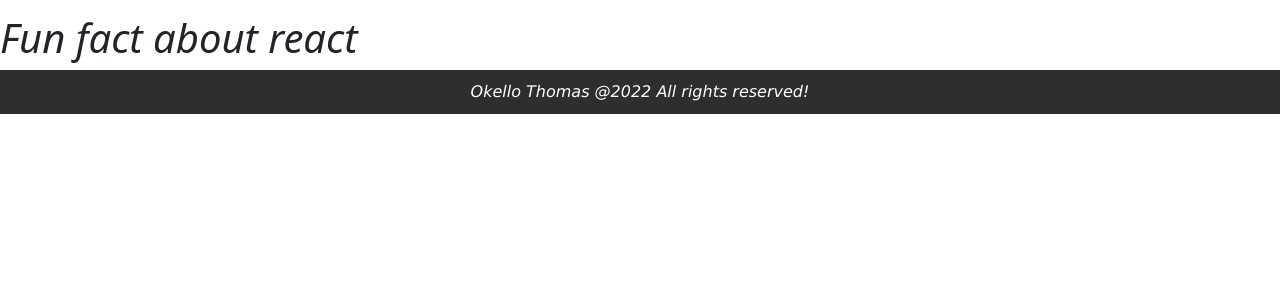
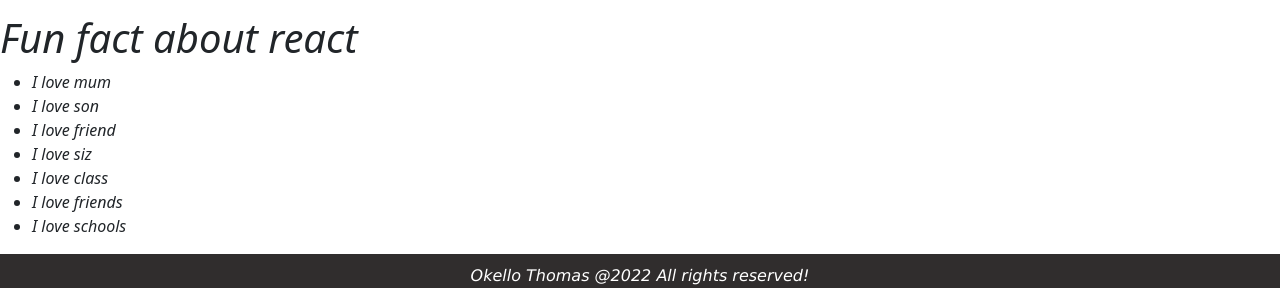
Before and after one commit to Okellothomas/React-Intermediate, a React (Create React App) app: page / in a window 1280 px wide. Shown: the part 765-1053 px from the top of the page. Before the commit the page ends 895 px from the top, so only its background shows below. Built offline with nearby package versions, Linux system fonts and the light colour scheme.

Commit message:
complete the header section

```diff
--- a/src/components/body.js
+++ b/src/components/body.js
@@ -7,6 +7,15 @@ export default function Body() {
             <img src="../images/skate.jpg" />
             <hr />
             <h1>Fun fact about react</h1>
+            <ul>
+                <li>I love mum</li>
+                <li>I love son</li>
+                <li>I love friend</li>
+                <li>I love siz</li>
+                <li>I love class</li>
+                <li>I love friends</li>
+                <li>I love schools</li>
+            </ul>
         </div>
     )
 }
```
Also changed, not shown: src/components/Header.js (added, +13 -0 lines).
